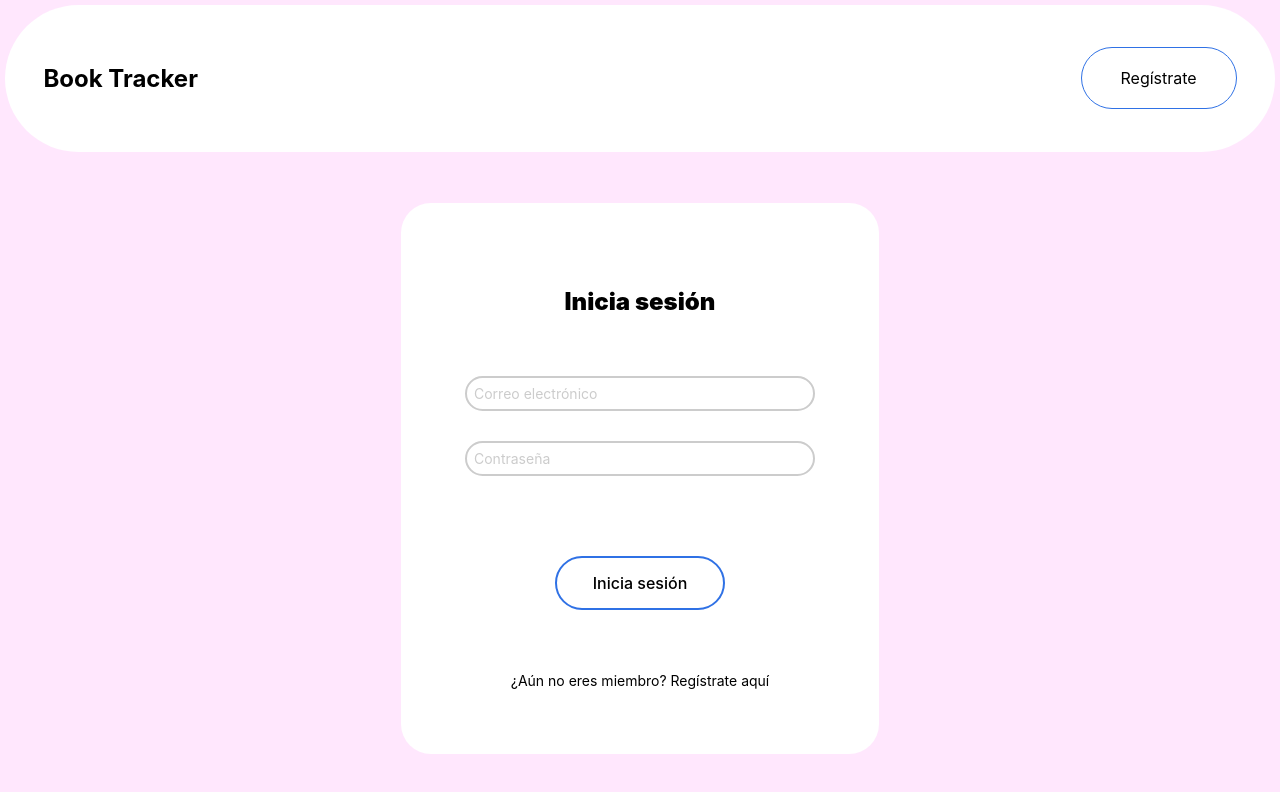
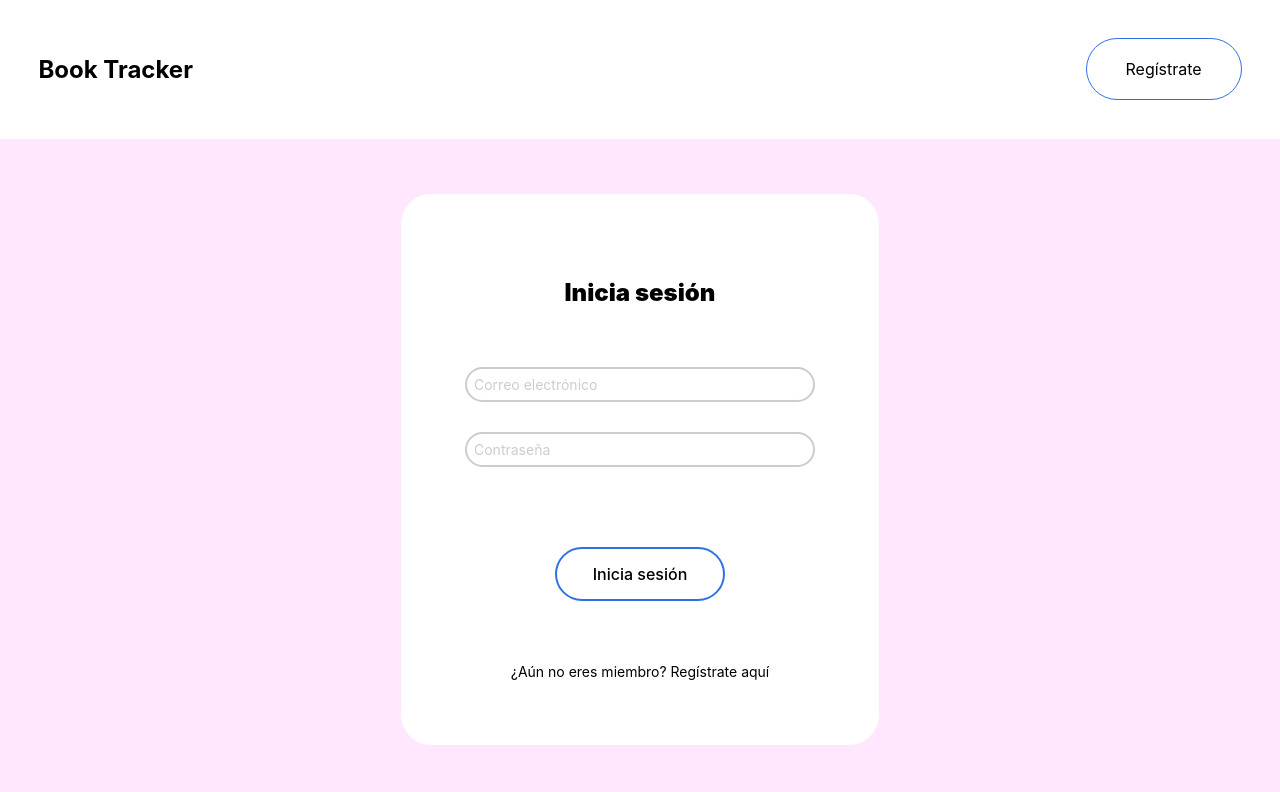
Before and after one commit to victoriamunozrobles-bot/book-tracker-frontend, a React (Vite) app in the folder book-tracker-frontend/: page /signin in a window 1280 px wide. Shown: the top 792 px of the page. Built offline with nearby package versions, Linux system fonts and the light colour scheme.

Commit message:
Style: modifica estilo de boton de cierre de sesión.

```diff
--- a/book-tracker-frontend/src/components/Header/Header.css
+++ b/book-tracker-frontend/src/components/Header/Header.css
@@ -1,13 +1,11 @@
 .header {
-  margin: 5px;
-  min-height: 70px;
+  min-height: 3vh;
   font-family: "Inter", Arial, sans-serif;
   display: flex;
   align-items: center;
   justify-content: space-between;
   padding: 3%;
   background-color: #ffffff;
-  border-radius: 100px;
 }
 .header__title {
   margin: 0;
```
